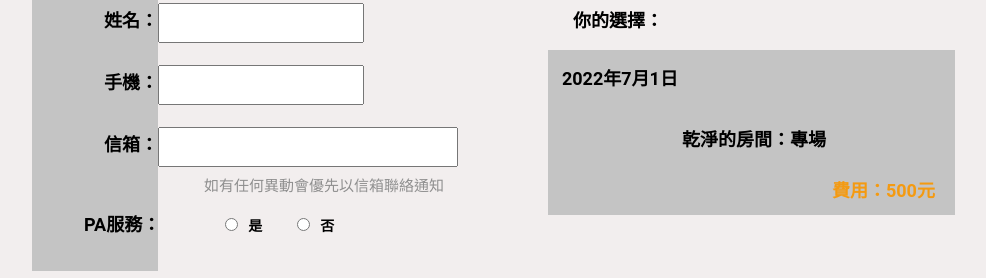
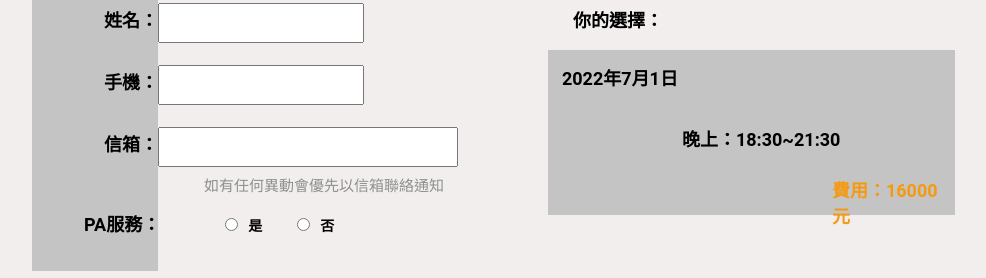
Before and after one commit to AllenSuX/Self_Project, a plain HTML site: page Book_B.html in a window 1280 px wide. Shown: the part 1560-1838 px from the top of the page, without its empty margins (164-1150 px from the left). Drawn offline with Linux system fonts and the light colour scheme.

Commit message:
更新內容

```diff
--- a/Book_B.html
+++ b/Book_B.html
@@ -143,8 +143,8 @@
                 <p class = "yourchoice">你的選擇：</p>
                 <div class = "uresult">
                     <p class = "time3">2022年7月1日</p>
-                    <p class = "nresult">乾淨的房間：專場</p>
-                    <p class = "fee">費用：500元</p>
+                    <p class = "nresult">晚上：18:30~21:30</p>
+                    <p class = "fee">費用：16000 元</p>
                 </div>
             </div>
             <div class="remark">
```
